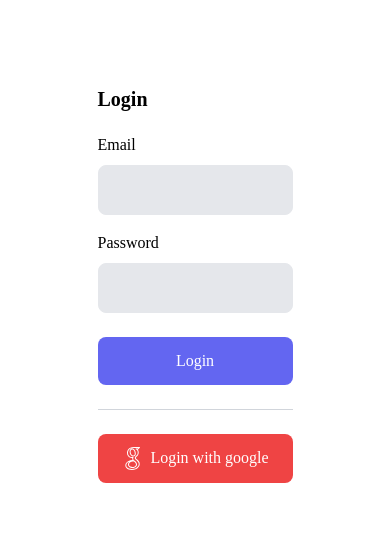
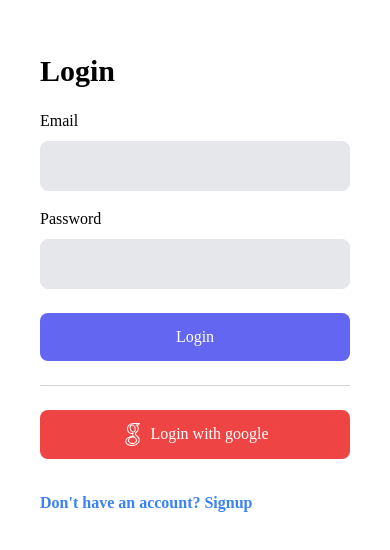
Before and after one commit to NtBat/admin-template, a Next.js app: page /auth in a window 390 px wide. Shown: the part 138-688 px from the top of the page. Built offline with nearby package versions, Linux system fonts and the light colour scheme.

Commit message:
adjust responsive

```diff
--- a/src/pages/auth.tsx
+++ b/src/pages/auth.tsx
@@ -17,10 +17,14 @@ export default function Auth() {
   }
 
   return (
-    <div className="flex flex-col h-screen items-center justify-center">
-    <div className="w-1/2">
+    <div className="flex h-screen items-center justify-center">
+      <div className="hidden md:block md:w-1/2 lg:w-2/3">
+        <img src="https://source.unsplash.com/random" alt="Auth"
+            className="h-screen w-full object-cover"/>
+      </div>
+      <div className="m-10 w-full md:w-1/2 lg:w-1/3">
         <h1 className={`
-        text-xl font-bold mb-5
+          text-3xl font-bold mb-5
         `}>
           {mode === 'login' ? 'Login' : 'Signup'}
         </h1>
@@ -56,6 +60,24 @@ export default function Auth() {
           {GoogleIcon}
           Login with google
         </button>
+
+        {mode === 'login' ? (
+          <p className="mt-8">
+            <a onClick={() => setMode('signup')} className={`
+              text-blue-500 hober:text-blue-700 font-semibold cursor-pointer
+            `}>
+              Don't have an account? Signup
+            </a>
+          </p>
+        ): (
+          <p className="mt-8">
+            <a onClick={() => setMode('login')} className={`
+              text-blue-500 hober:text-blue-700 font-semibold cursor-pointer
+            `}>
+              Already have an account? Login
+            </a>
+          </p>
+        )}
       </div>
     </div>
   )
```
Lines whose indentation alone changed are shown as unchanged.
